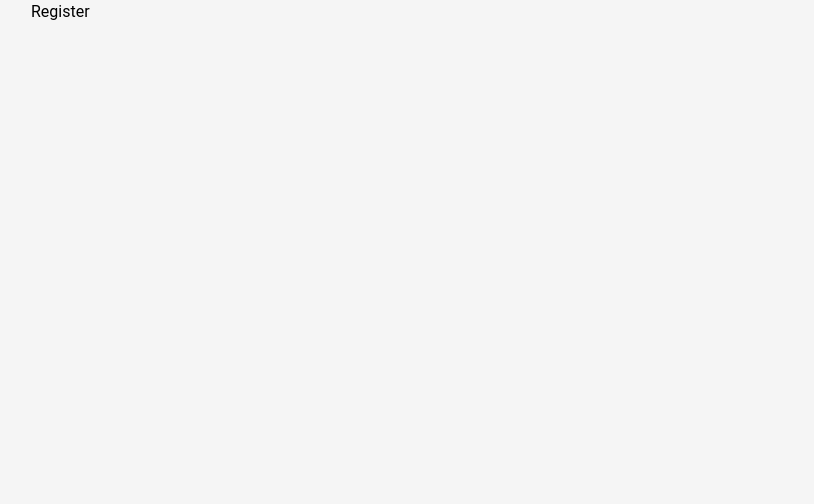
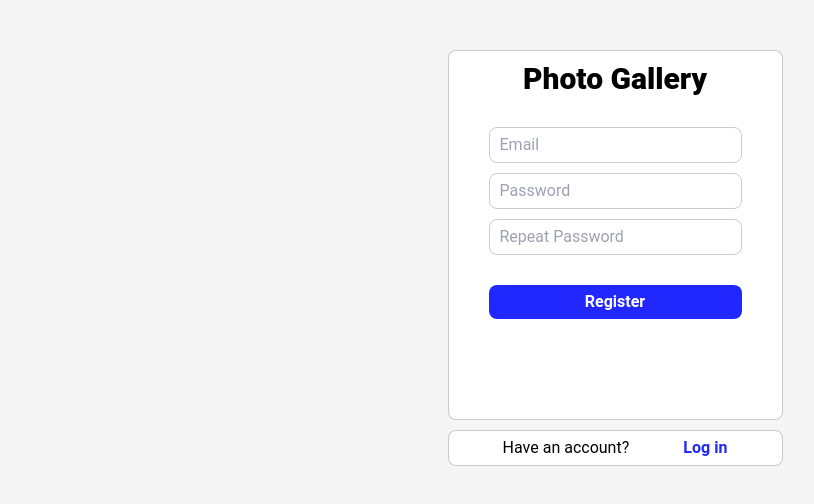
Before and after one commit to BorislavBenderov/photo-gallery-app, a React (Vite) app: page /register in a window 1280 px wide. Shown: the top 504 px of the page, without its empty margins (25-839 px from the left). Built offline with nearby package versions, Linux system fonts and the light colour scheme.

Commit message:
Add Register page tsx and css

```diff
--- a/src/pages/register/Register.tsx
+++ b/src/pages/register/Register.tsx
@@ -1,5 +1,51 @@
+import { Link } from "react-router-dom";
+
 export const Register = () => {
   return (
-    <div>Register</div>
-  )
-}
+    <div className="w-[335px] my-[50px] mx-auto">
+      <div className="bg-white pt-[10px] pr-[40px] pb-[100px] pl-[40px] mb-[10px] rounded-lg border-[1px] border-[#918f8f76] border-solid">
+        <h1 className="text-center mb-[30px] text-3xl font-extrabold">
+          Photo Gallery
+        </h1>
+        <form className="flex flex-col">
+          <label htmlFor="email" />
+          <input
+            className="mb-[10px] py-[5px] px-[10px] rounded-lg border-[#918f8f76] border-[1px] border-solid"
+            type="text"
+            placeholder="Email"
+            id="email"
+            name="email"
+          />
+          <label htmlFor="password" />
+          <input
+            className="mb-[10px] py-[5px] px-[10px] rounded-lg border-[#918f8f76] border-[1px] border-solid"
+            type="password"
+            placeholder="Password"
+            id="password"
+            name="password"
+          />
+          <input
+            className="mb-[10px] py-[5px] px-[10px] rounded-lg border-[#918f8f76] border-[1px] border-solid"
+            type="password"
+            placeholder="Repeat Password"
+            id="repeatPassword"
+            name="repeatPassword"
+          />
+          <button
+            className="bg-[#1119ffee] text-white font-semibold mt-5 rounded-lg py-[5px] px-[10px]"
+            type="submit"
+          >
+            Register
+          </button>
+          <p className="errors"></p>
+        </form>
+      </div>
+      <div className="flex justify-evenly items-center bg-white text-center rounded-lg border-[#918f8f76] border-[1px] py-[5px] px-[0]">
+        <p>Have an account?</p>
+        <Link className="text-[#1119ffee] font-semibold" to="/login">
+          Log in
+        </Link>
+      </div>
+    </div>
+  );
+};
```
